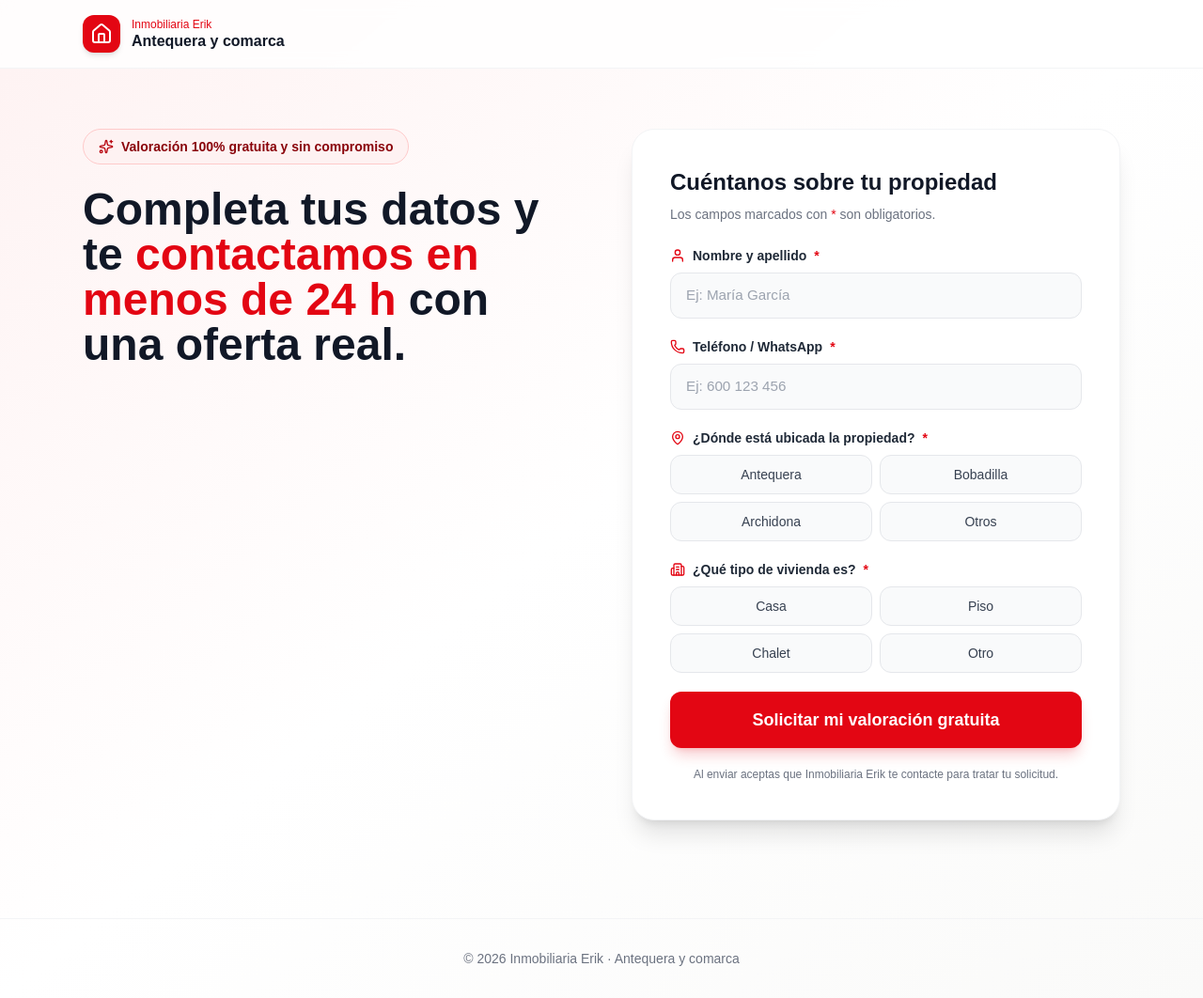
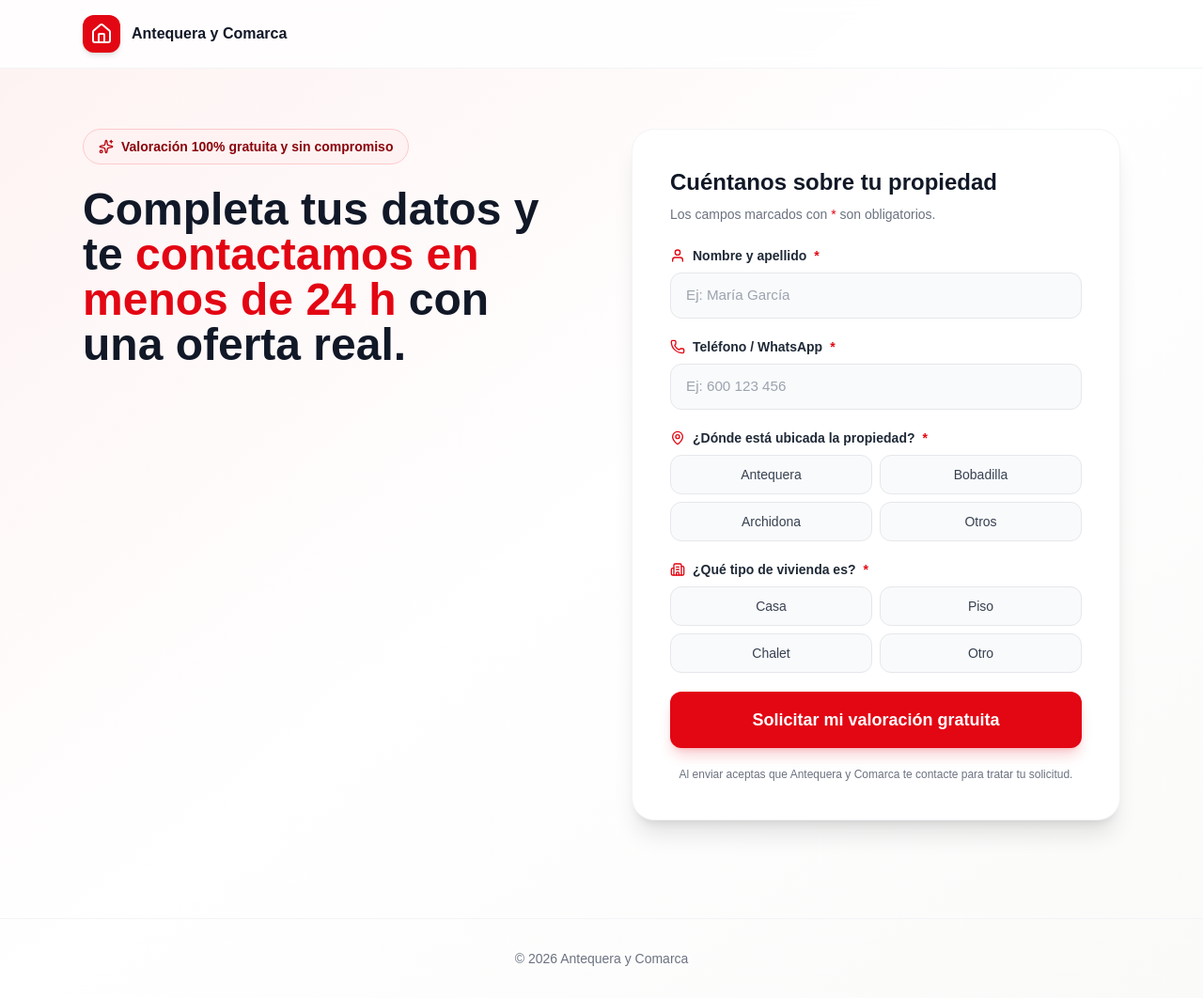
Before and after one commit to Borinken/VendoYa, a Next.js app: page /inmobiliaria-erik in a window 1280 px wide. Shown: the whole page at 94% size. Built offline with nearby package versions, Linux system fonts and the light colour scheme.

Commit message:
style: rebrand textos a Antequera y Comarca

```diff
--- a/app/inmobiliaria-erik/page.tsx
+++ b/app/inmobiliaria-erik/page.tsx
@@ -98,10 +98,7 @@ export default function InmobiliariaErikLanding() {
             <Home className="w-6 h-6 text-white" />
           </div>
           <div className="leading-tight">
-            <p className="text-xs text-[#E30613] font-medium">
-              Inmobiliaria Erik
-            </p>
-            <p className="font-bold text-gray-900">Antequera y comarca</p>
+            <p className="font-bold text-gray-900">Antequera y Comarca</p>
           </div>
         </div>
       </header>
@@ -220,15 +217,15 @@ export default function InmobiliariaErikLanding() {
             </button>
 
             <p className="text-xs text-gray-500 text-center">
-              Al enviar aceptas que Inmobiliaria Erik te contacte para tratar tu
-              solicitud.
+              Al enviar aceptas que Antequera y Comarca te contacte para tratar
+              tu solicitud.
             </p>
           </form>
         </div>
       </div>
 
       <footer className="border-t border-gray-100 mt-10 py-8 text-center text-sm text-gray-500">
-        © {new Date().getFullYear()} Inmobiliaria Erik · Antequera y comarca
+        © {new Date().getFullYear()} Antequera y Comarca
       </footer>
 
       <style jsx global>{`
```
